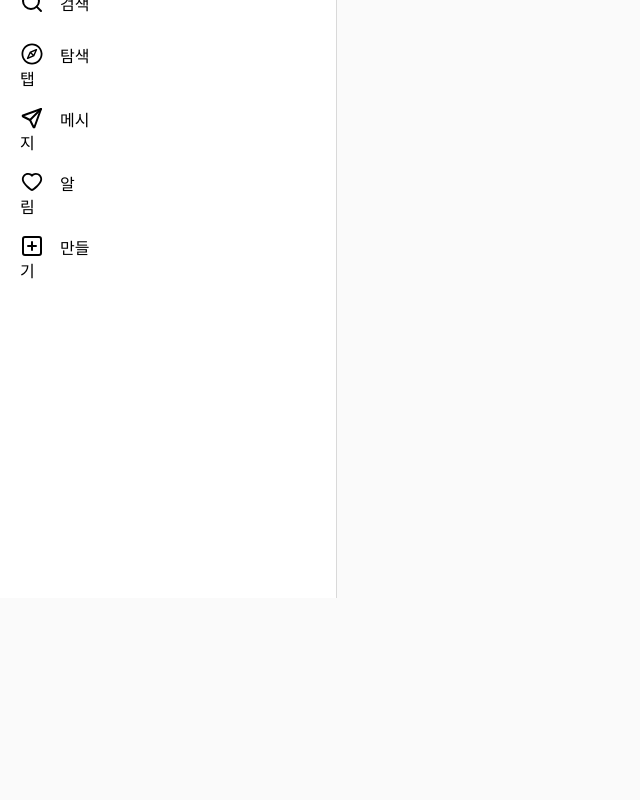
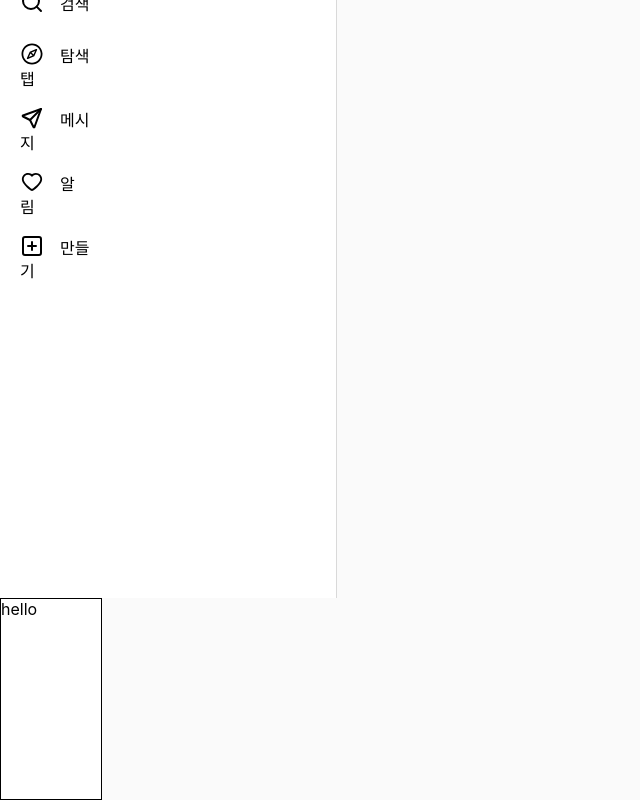
Before and after one commit to dsc-sangmyung/22-23-FE-Study-Paul, a React (Create React App) app: page / in a window 1280 px wide. Shown: the part 202-1002 px from the top of the page, without its empty margins (0-640 px from the left). Before the commit the page ends 800 px from the top, so only its background shows below. Built offline with nearby package versions, Linux system fonts and the light colour scheme.

Commit message:
Synchronization

```diff
--- a/src/components/PostCard.css
+++ b/src/components/PostCard.css
@@ -0,0 +1,9 @@
+.post-box {
+  width: 100px;
+  height: 200px;
+  background-color: white;
+
+  border-color: black;
+  border-style: solid;
+  border-width: 1px;
+}
--- a/src/components/PostCard.js
+++ b/src/components/PostCard.js
@@ -0,0 +1,14 @@
+import React from "react";
+import './PostCard.css'
+
+import { Link } from "react-router-dom";
+
+function PostCard() {
+  return (
+    <div className="post-box">
+      hello
+    </div>
+  )
+}
+
+export default PostCard
--- a/src/pages/MainPage.js
+++ b/src/pages/MainPage.js
@@ -1,11 +1,16 @@
 import React from "react"
 import './MainPage.css'
+
 import Navi from '../components/Navi'
+import PostCard from '../components/PostCard'
 
 function mainpage() {
   return (
     <div>
       <Navi />
+      <div>
+        <PostCard />
+      </div>
     </div>
   )
 }
```
